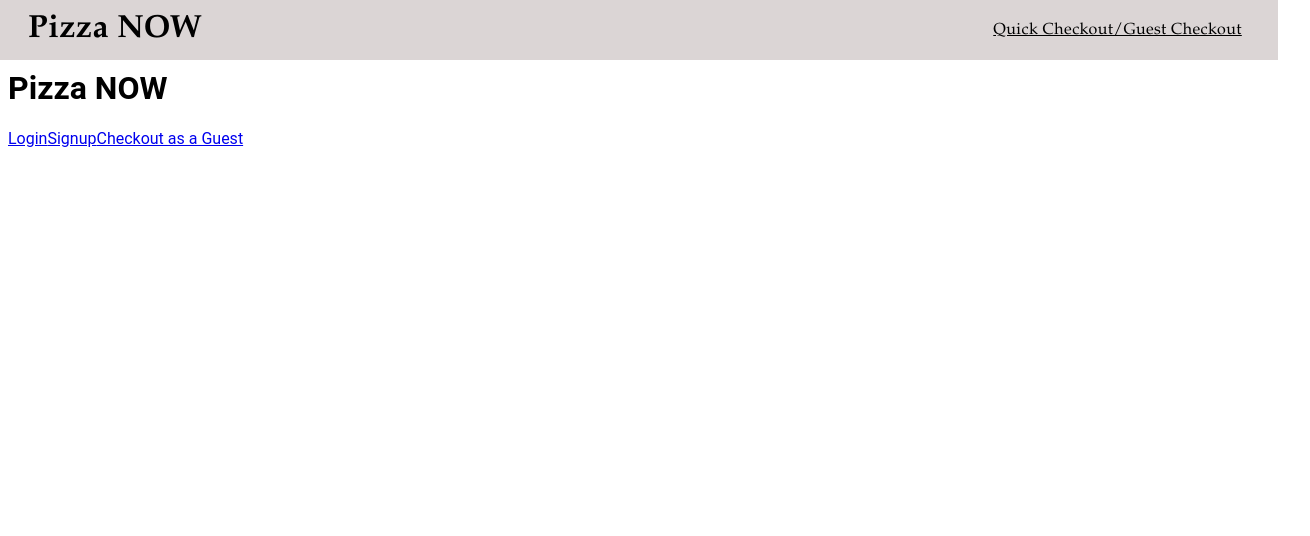
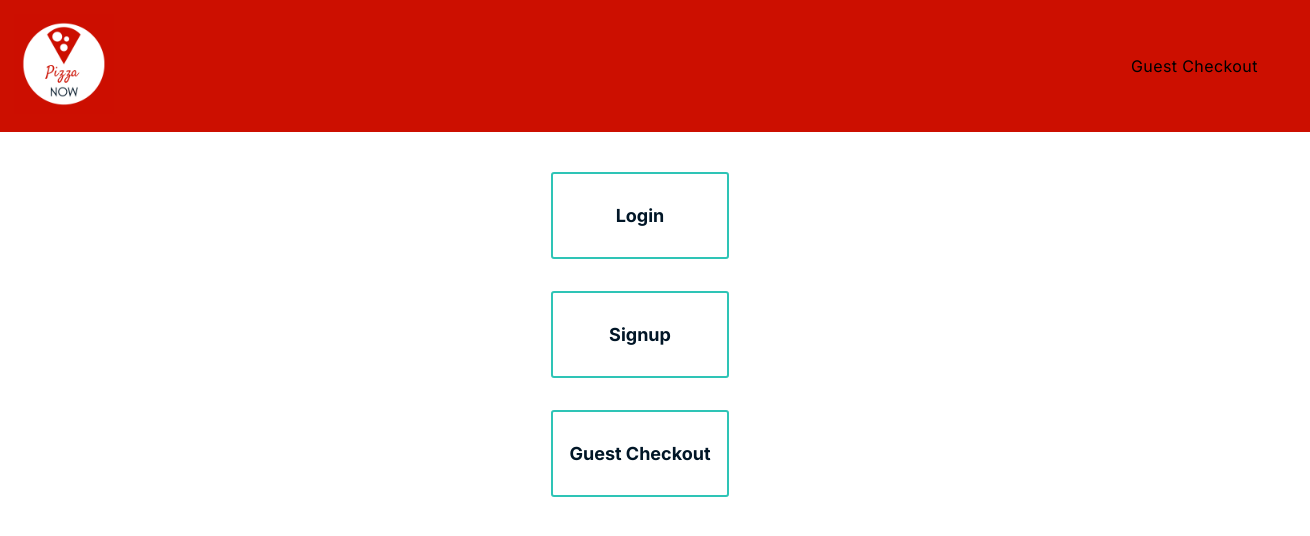
Before and after one commit to pizza-now/earthxhack20, a React app: page / in a window 1280 px wide. Shown: the whole page, 1310 px wide, since content can reach past the window. Built offline with nearby package versions, Linux system fonts and the light colour scheme; no server answers.

Commit message:
styling on nav bar and splash page components

```diff
--- a/client/components/auth-form.js
+++ b/client/components/auth-form.js
@@ -10,7 +10,7 @@ const AuthForm = props => {
   const { name, displayName, handleSubmit, error } = props
 
   return (
-    <div>
+    <div className='auth-form'>
       <form onSubmit={handleSubmit} name={name}>
         <div>
           <label htmlFor="email">
--- a/client/components/navbar.js
+++ b/client/components/navbar.js
@@ -1,12 +1,17 @@
-import {Link} from 'react-router-dom'
+import { Link } from 'react-router-dom'
 import React from 'react'
 
 const Navbar = () => {
   return (
     <div className="nav-container">
-      <h1 className="nav-logo">Pizza NOW</h1>
+      <Link to='/'>
+        <div className="nav-logo">
+          <img src={'/assets/pizza-now.png'} alt="logo" className="logo"/>
+        </div>
+      </Link>
+
       <nav className="navbar-links">
-        <Link to="/guest">Quick Checkout/Guest Checkout</Link>
+        <Link to="/guest">Guest Checkout</Link>
       </nav>
     </div>
   )
--- a/client/components/splash-page.js
+++ b/client/components/splash-page.js
@@ -3,11 +3,25 @@ import { Link } from 'react-router-dom'
 
 const SplashPage = () => {
   return (
-    <div>
-      <h1>Pizza NOW</h1>
-      <Link to='/login'>Login</Link>
-      <Link to='/Signup'>Signup</Link>
-      <Link to='/guest'>Checkout as a Guest</Link>
+    <div className='splash-options'>
+
+      <Link to='/login'>
+        <div className="login" className="splash-card">
+          <h2>Login</h2>
+        </div>
+      </Link>
+
+      <Link to='/Signup'>
+        <div className="signup" className="splash-card">
+          <h2>Signup</h2>
+        </div>
+      </Link>
+
+      <Link to='/guest'>
+        <div className="guest-checkout" className="splash-card">
+          <h2>Guest Checkout</h2>
+        </div>
+      </Link>
     </div>
   )
 }
--- a/public/Index.html
+++ b/public/Index.html
@@ -5,6 +5,7 @@
   <meta charset='utf-8'>
   <meta name='viewport' content='width=device-width initial-scale=1.0'>
   <title>Pizza NOW</title>
+  <link href="https://fonts.googleapis.com/css2?family=Inter:wght@400;700&display=swap" rel="stylesheet">
   <link rel="stylesheet" href="/style.css" />
   <script defer src="/bundle.js"></script>
 </head>
--- a/public/style.css
+++ b/public/style.css
@@ -1,5 +1,15 @@
 body {
-  font-family: 'Roboto', sans-serif;
+  font-family: 'Inter', sans-serif;
+  color: #011627;
+}
+
+a {
+  text-decoration: none;
+  font-family: 'Inter', sans-serif;
+}
+
+h2 {
+  font-size: 18px;
 }
 
 /* Navigation bar */
@@ -7,7 +17,7 @@ body {
 .nav-container {
   position: sticky;
   top: 0;
-  height: 60px;
+  height: 100px;
   margin: -10px;
   width: 101.25%;
   top: 0;
@@ -16,18 +26,20 @@ body {
   flex-wrap: nowrap;
   justify-content: space-between;
   align-items: center;
-  background-color: #dbd5d5;
+  background-color: #cc0f00;
   color: black;
   z-index: 100;
   letter-spacing: 0.025em;
+  padding: 16px;
 }
 
-.nav-logo {
-  padding-left: 30px;
-  flex: 1;
-  text-align: left;
-  font-family: 'Palatino Linotype', 'Book Antiqua';
+.logo {
+  width: 100px;
+  height: 100px;
 }
+
+
+
 
 .navbar-links {
   display: inline-block;
@@ -43,3 +55,29 @@ body {
   padding: 0 10px;
   color: black;
 }
+
+.splash-options {
+  padding-top: 36px;
+  display: flex;
+  flex-direction: column;
+  justify-content: center;
+  align-content: center;
+  width: max-content;
+  margin-left: auto;
+  margin-right: auto;
+}
+
+.splash-card {
+  background-color: #fff;
+  border: solid 2px #2EC4B6;
+  color: #011627;
+  margin: 16px;
+  padding: 16px;
+  border-radius: 3px;
+  text-align: center;
+}
+
+
+.auth-form {
+  padding-top: 50px;
+}
```
Also changed, not shown: public/assets/pizza-now.png (added), 1 other file.
